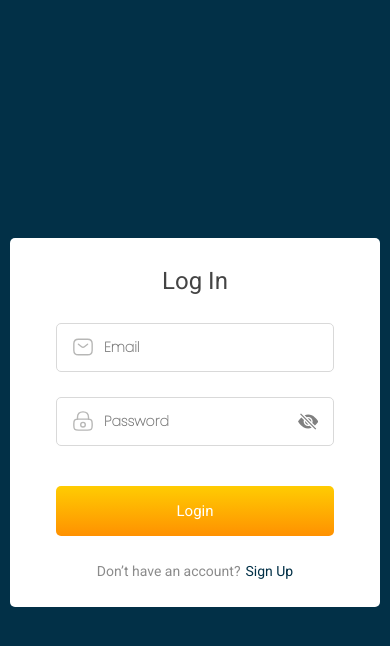
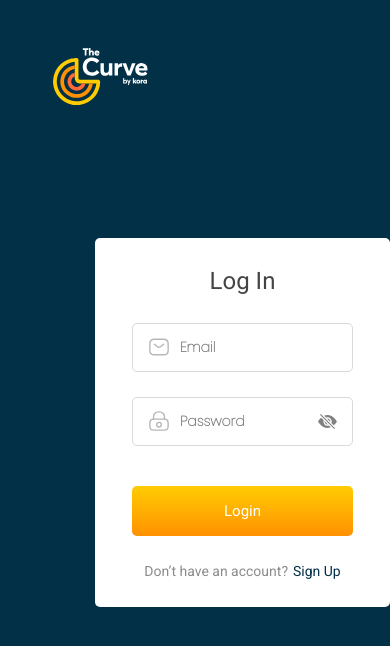
Before and after one commit to nwachukwuoparah/profile-generator, a React (Vite) app: page / in a window 390 px wide. Shown: the top 646 px of the page. Built offline with nearby package versions, Linux system fonts and the light colour scheme.

Commit message:
responsiveness

```diff
--- a/src/Auth/Login/index.tsx
+++ b/src/Auth/Login/index.tsx
@@ -70,6 +70,7 @@ const Login = () => {
     const onSubmit: SubmitHandler<IFormInput> = (data) => mutate(data)
     return (
         <div className="login">
+             <img src="/ThecurveLogo.svg" className="logo" />
             <Toste suscess={data?.data.message} error={error?.response?.data?.message} toste={toste} top="155px" />
             <div className="login-contain">
                 <p>Log In</p>
--- a/src/Auth/Login/login.css
+++ b/src/Auth/Login/login.css
@@ -4,7 +4,6 @@
   background-color: #023047;
   display: flex;
   align-items: center;
-  justify-content: center;
 }
 
 .login-contain {
@@ -15,6 +14,7 @@
   background-color: #ffffff;
   border-radius: 5px;
   padding: 25px 0px;
+  margin: 0px auto;
 }
 .login-contain p {
   font-size: 24px;
--- a/src/Auth/Signup/index.tsx
+++ b/src/Auth/Signup/index.tsx
@@ -83,6 +83,7 @@ const Signup = () => {
 
     return (
         <div className="signup">
+             <img src="/ThecurveLogo.svg" className="logo" />
             <Toste suscess={data?.data?.message} error={error?.response?.data?.message} toste={toste} top="140px" />
             <div className="signup-contain">
                 <p>Sign Up</p>
--- a/src/Auth/Signup/signup.css
+++ b/src/Auth/Signup/signup.css
@@ -4,7 +4,6 @@
   background-color: #023047;
   display: flex;
   align-items: center;
-  justify-content: center;
   padding: 50px 0px;
 }
 
@@ -17,6 +16,7 @@
   border-radius: 5px;
   padding: 60px 0px;
   font-family: "Roboto", sans-serif;
+  margin: 0px auto;
 }
 .signup-contain span {
   font-size: 14px;
--- a/src/Profile/index.tsx
+++ b/src/Profile/index.tsx
@@ -48,15 +48,19 @@ const Profile = () => {
 
     return (
         <div className="profile-container">
-            {!img && <Card value={data?.data?.data} captureRef={captureRef} />}
-            {img && <img className="preview-download" src={img} />}
+            <img src="/ThecurveLogo.svg" className="logo" />
+            {/* <div style={{ width: "100vw" }}> */}
+
             <div className="profile-button-wrap">
+                {!img && <Card value={data?.data?.data} captureRef={captureRef} />}
+                {img && <img className="preview-download" src={img} />}
                 <a ref={downloadLinkRef} style={{ display: img ? "block" : 'none' }}><Button children="Download" type="filled" /></a>
-                {img && <Button handleClick={() => {setImg("") }} children="Back" type="out-line" />}
+                {img && <Button handleClick={() => { setImg("") }} children="Back" type="out-line" />}
 
                 {!img && <Button handleClick={handleDownloadClick} children="Generate" type="filled" />}
                 {!img && <Button handleClick={() => { }} children="Edit" type="out-line" />}
             </div>
+            {/* </div> */}
         </div>
 
     )
--- a/src/Profile/profile.css
+++ b/src/Profile/profile.css
@@ -3,7 +3,6 @@
   height: 120vh;
   background-color: #023047;
   display: flex;
-  flex-direction: column;
   align-items: center;
   gap: 20px;
   font-family: "Roboto", sans-serif;
@@ -22,13 +21,14 @@
   display: flex;
   flex-direction: column;
   gap: 20px;
-  width: 28%;
+  width: 40%;
+  margin: 0px auto;
 }
 
 .preview-download {
-  width: 38.1%;
+  width: 100%;
   height: 523px;
-  margin-top: 160px;
+  margin-top: 90px;
 }
 
 @media screen and (max-width: 425px) {
--- a/src/components/Card/card.css
+++ b/src/components/Card/card.css
@@ -1,11 +1,11 @@
 .card {
   display: flex;
   flex-direction: column;
-  width: 38.1%;
+  width: 100%;
   height: 523px;
   background-color: #f6f5f6;
   border-radius: 5px;
-  margin-top: 160px;
+  margin-top: 90px;
   overflow: hidden;
 }
 
--- a/src/index.css
+++ b/src/index.css
@@ -3,22 +3,9 @@
   margin: 0px;
   box-sizing: border-box;
 }
-.AppMain{
-  width: 100%;
-  height: 100vh;
-  background-color: #023047;
-  padding: 10px;
-  display: flex;
-  flex-direction: column;
+.logo {
+  position: sticky;
+  align-self: flex-start;
+  left: 53px;
+  top: 48px;
 }
-.AppImageMain{
-  width: 100%;
-  height: 10%;
-}
-.AppContentWrap{
-  width: 100%;
-  height: 90%;
-  display: flex;
-  align-items: center;
-  justify-content: center;
-}
```
